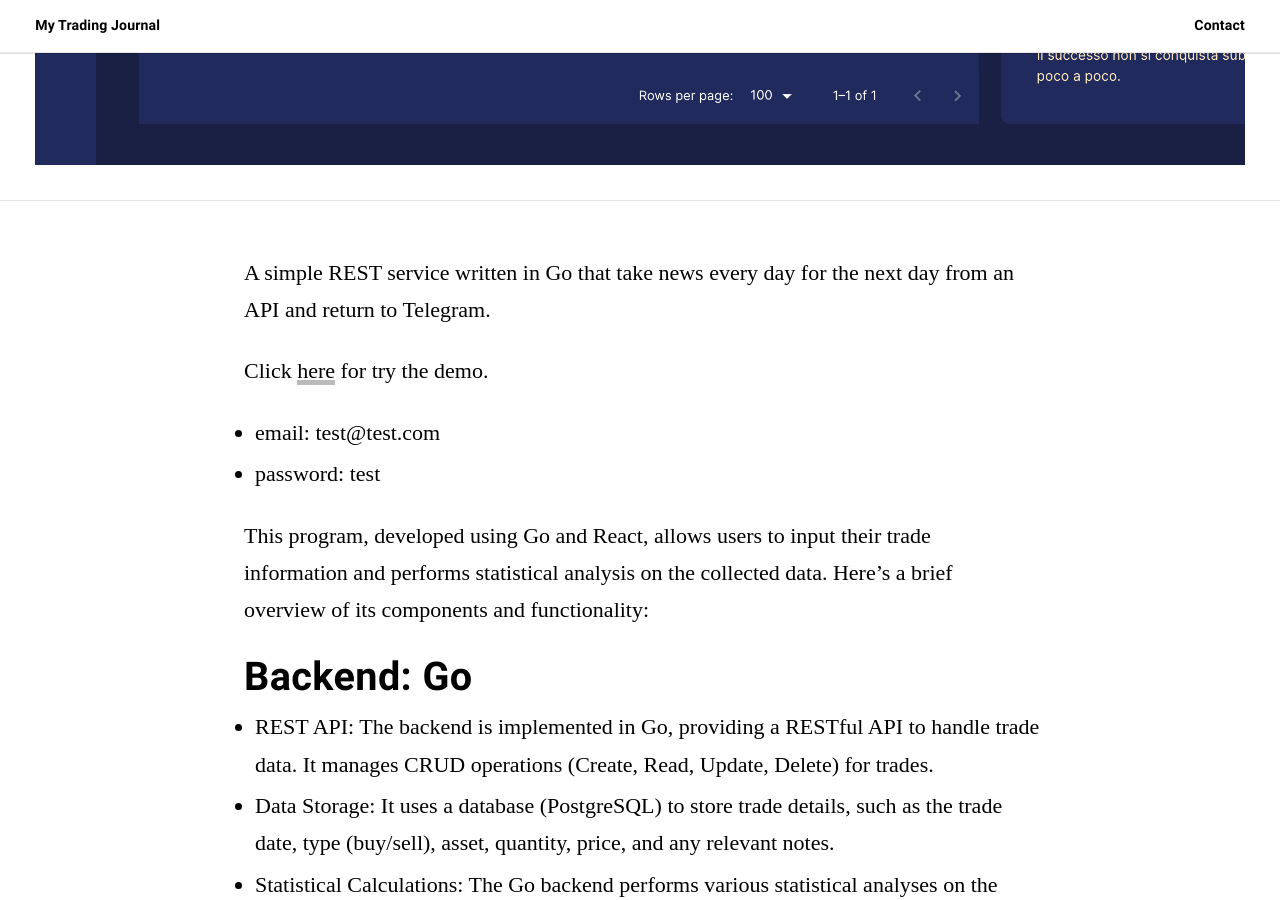
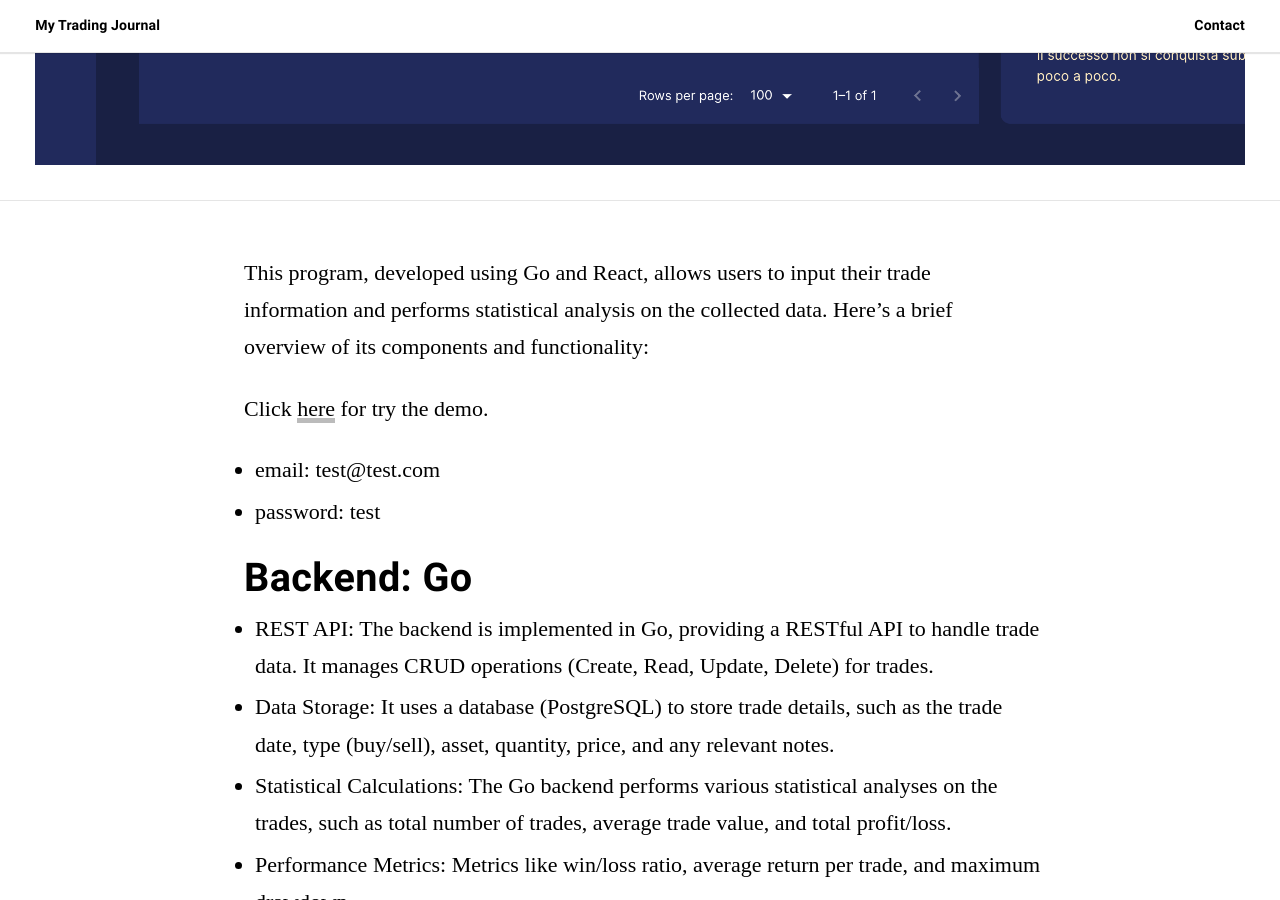
Before and after one commit to marcanalella/mytradingjournal, a Jekyll site: the page built from _posts/2024-05-24-trading-reports.markdown, in a window 1280 px wide and 900 px high, scrolled down 989 px. Built offline with Jekyll 4.4.1, drawn with Linux system fonts in a browser that asks for light colours; some web fonts are replaced.

Commit message:
fix trading report page

```diff
--- a/_posts/2024-05-24-trading-reports.markdown
+++ b/_posts/2024-05-24-trading-reports.markdown
@@ -9,13 +9,11 @@ author: Mario Canalella
 tags:
   - Software
 ---
-A simple REST service written in Go that take news every day for the next day from an API and return to Telegram.
+This program, developed using Go and React, allows users to input their trade information and performs statistical analysis on the collected data. Here's a brief overview of its components and functionality:
 
 Click [here](http://ec2-18-204-20-69.compute-1.amazonaws.com/) for try the demo.
 - email: test@test.com
 - password: test
-
-This program, developed using Go and React, allows users to input their trade information and performs statistical analysis on the collected data. Here's a brief overview of its components and functionality:
 
 # Backend: Go
 - REST API: The backend is implemented in Go, providing a RESTful API to handle trade data. It manages CRUD operations (Create, Read, Update, Delete) for trades.
```
